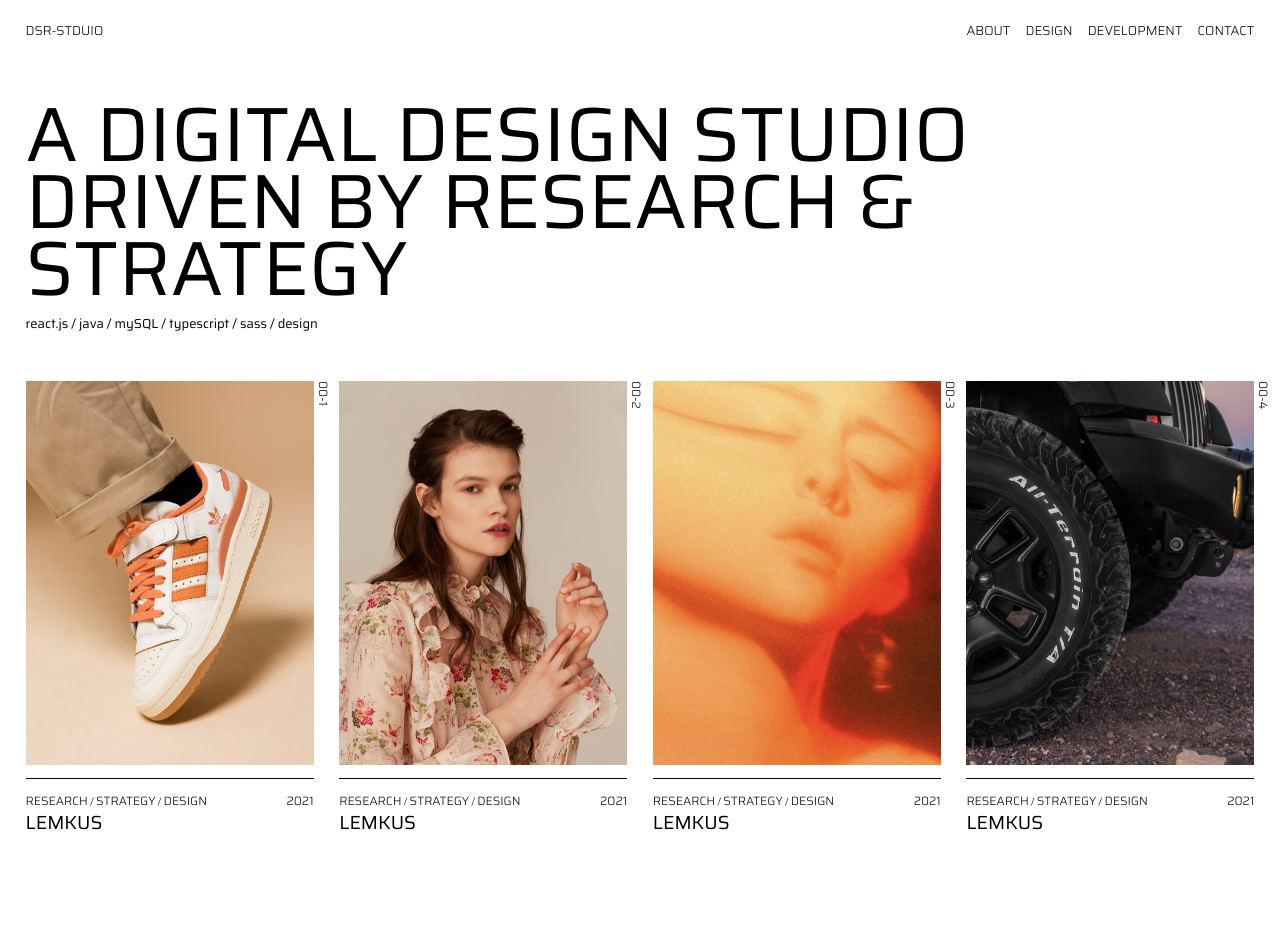
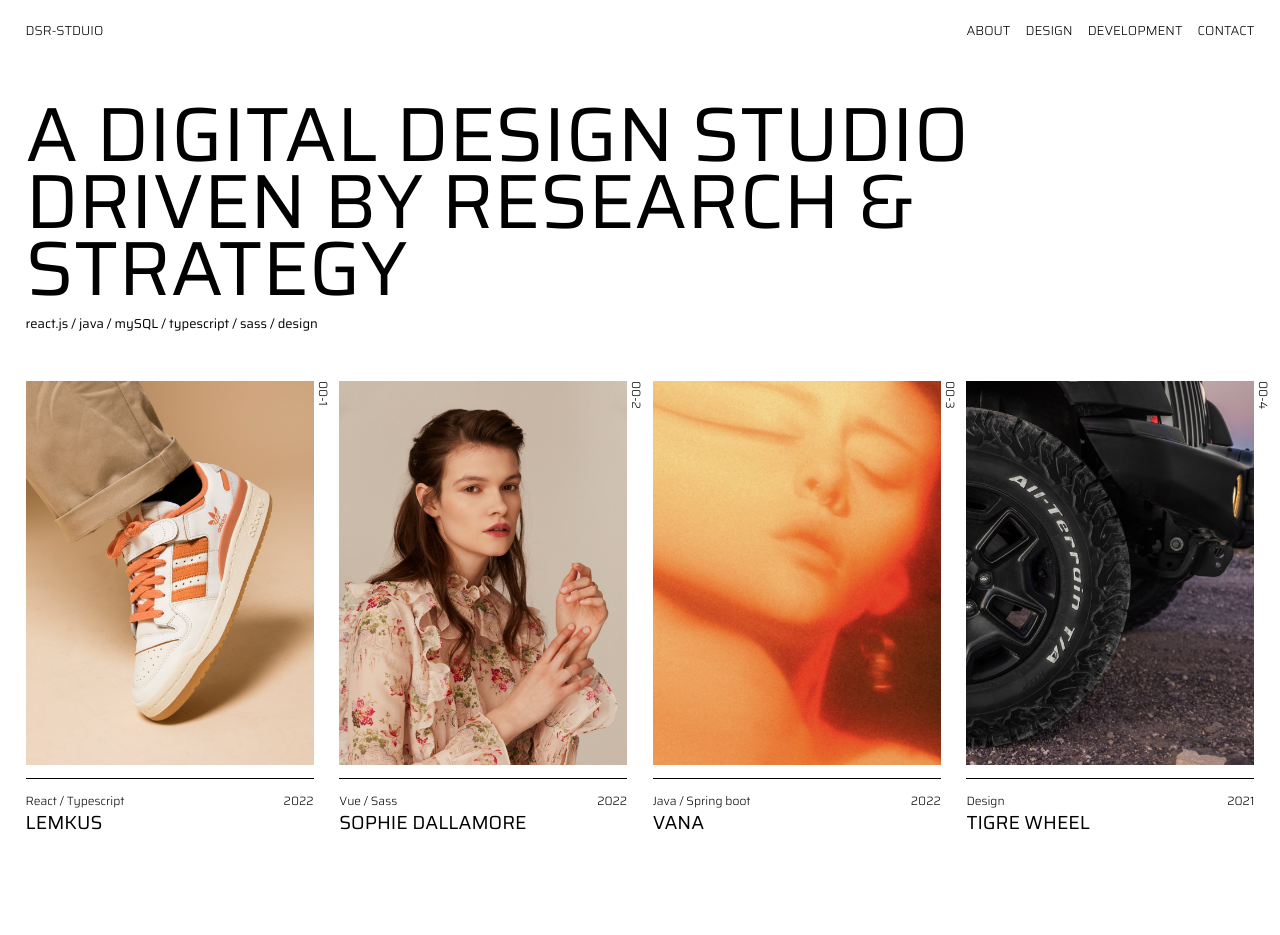
Before and after one commit to deoksoorr/portfolio, a React (Vite) app: page / in a window 1280 px wide. Shown: the top 935 px of the page. Built offline with nearby package versions, Linux system fonts and the light colour scheme.

Commit message:
2022-06-19 commit

```diff
--- a/src/component/about/About.tsx
+++ b/src/component/about/About.tsx
@@ -3,10 +3,11 @@ import styled from 'styled-components';
 import { useScroll } from 'react-use';
 
 const About = () => {
+  /*
   const scrollRef = React.useRef(null);
   const { x, y } = useScroll(scrollRef);
   console.log(y);
-
+*/
   return (
     <>
       <Box>
@@ -26,13 +27,13 @@ const About = () => {
               development, we build digital experiences that transform the way
               people connect and interact with brands.
             </span>
-            <div>
-              <button type="button" className="btn_about">
-                <p>ABOUT US</p>
-              </button>
-              <button type="button" className="btn_get">
-                <p>GET TO NOW US</p>
-              </button>
+            <div className="btn-outer">
+              <div className="btn-mask btn-bottom">
+                <div className="btn-text">Get to know us</div>
+              </div>
+              <div className="btn-mask btn-top">
+                <div className="btn-text">ABOUT US</div>
+              </div>
             </div>
           </li>
         </ul>
@@ -78,29 +79,40 @@ const Box = styled.div`
         color: #2a2a2a;
         margin-bottom: 2vw;
       }
-      > div {
+      > .btn-outer {
+        cursor: pointer;
         position: relative;
-        font-size: 12px;
-        line-height: 14px;
-        > button {
+        .btn-mask.btn-bottom {
+          align-items: flex-start;
+          background-color: #ccc4b9;
+          justify-content: flex-start;
+          padding-left: 24px;
+          display: flex;
+          clip-path: inset(0px 54.2186px 0px 0px round 999px);
+        }
+        .btn-mask.btn-top {
+          border-radius: 0;
+          background-color: #2a2a2a;
+          color: #f0f0f0;
+          clip-path: inset(0px round 999px);
+        }
+        .btn-mask {
           position: absolute;
+          display: flex;
           padding: 4px 12px;
-          clip-path: inset(1px round 9999px);
-          transition-delay: 1.5s;
-          > p {
-            font-size: 11px;
+          justify-content: flex-start;
+          align-items: flex-start;
+          .btn-text {
+            font-size: 12px;
             line-height: 14px;
-            font-weight: 300;
           }
         }
-        > .btn_about {
-          z-index: 10;
-          background: #2a2a2a;
-          color: #fff;
-        }
+        :hover {
+          .btn-mask.btn-bottom {
+          }
 
-        > button.btn_get {
-          display: none;
+          .btn-mask.btn-top {
+          }
         }
       }
     }
--- a/src/component/home/Gallery.tsx
+++ b/src/component/home/Gallery.tsx
@@ -1,105 +1,44 @@
 import styled from 'styled-components';
+import { useAboutStore } from '../../store/about';
 
 const Gallery = () => {
+  const { aboutList } = useAboutStore((state) => state);
   return (
     <Box>
       <ul>
-        <li>
+        {aboutList.map((item, i) => {
+          /*
+          var obj = item.stack.length;
+          console.log(obj);
+          let stack = item.stack;
+          if (item.stack.length >= 2) {
+            stack[2] = stack[1];
+            stack[1] = '/'
+          }
+          */
+          return (
+            <li key={i}>
               <a href="" rel="noopener noreferrer">
                 <div>
                   <div>
-                <img src={`/images/home/01.jpeg`} alt="" />
+                    <img src={`/images/home/${item.id}.jpeg`} alt="" />
                   </div>
                   <span />
                   <ul>
                     <li>
-                  <span>RESEARCH</span>
-                  <em> / </em>
-                  <span>STRATEGY</span>
-                  <em> / </em>
-                  <span>DESIGN</span>
+                      <span>{item.stack}</span>
                     </li>
                     <li>
-                  <span>2021</span>
+                      <span>{item.year}</span>
                     </li>
                   </ul>
-              <p>LEMKUS</p>
+                  <p>{item.name}</p>
                 </div>
               </a>
-          <span>00-1</span>
+              <span>{item.num}</span>
             </li>
-        <li>
-          <a href="" rel="noopener noreferrer">
-            <div>
-              <div>
-                <img src={`/images/home/02.jpeg`} alt="" />
-              </div>
-              <span />
-              <ul>
-                <li>
-                  <span>RESEARCH</span>
-                  <em> / </em>
-                  <span>STRATEGY</span>
-                  <em> / </em>
-                  <span>DESIGN</span>
-                </li>
-                <li>
-                  <span>2021</span>
-                </li>
-              </ul>
-              <p>LEMKUS</p>
-            </div>
-          </a>
-          <span>00-2</span>
-        </li>
-        <li>
-          <a href="" rel="noopener noreferrer">
-            <div>
-              <div>
-                <img src={`/images/home/03.jpeg`} alt="" />
-              </div>
-              <span />
-              <ul>
-                <li>
-                  <span>RESEARCH</span>
-                  <em> / </em>
-                  <span>STRATEGY</span>
-                  <em> / </em>
-                  <span>DESIGN</span>
-                </li>
-                <li>
-                  <span>2021</span>
-                </li>
-              </ul>
-              <p>LEMKUS</p>
-            </div>
-          </a>
-          <span>00-3</span>
-        </li>
-        <li>
-          <a href="" rel="noopener noreferrer">
-            <div>
-              <div>
-                <img src={`/images/home/04.jpeg`} alt="" />
-              </div>
-              <span />
-              <ul>
-                <li>
-                  <span>RESEARCH</span>
-                  <em> / </em>
-                  <span>STRATEGY</span>
-                  <em> / </em>
-                  <span>DESIGN</span>
-                </li>
-                <li>
-                  <span>2021</span>
-                </li>
-              </ul>
-              <p>LEMKUS</p>
-            </div>
-          </a>
-          <span>00-4</span>
-        </li>
+          );
+        })}
       </ul>
     </Box>
   );
--- a/src/main.tsx
+++ b/src/main.tsx
@@ -3,7 +3,7 @@ import ReactDOM from 'react-dom/client';
 import App from './App';
 
 ReactDOM.createRoot(document.getElementById('root')!).render(
-  <React.StrictMode>
-    <App />
-  </React.StrictMode>,
+  // <React.StrictMode>
+  <App />,
+  //</React.StrictMode>,
 );
--- /dev/null
+++ b/src/store/about.tsx
@@ -0,0 +1,47 @@
+import create from 'zustand';
+interface UseAboutStoreType {
+  aboutList: {
+    id: string;
+    num: string;
+    stack: string[];
+    year: number;
+    name: string;
+  }[];
+  detail: {}[];
+}
+
+const useAboutStore = create<UseAboutStoreType>((set) => ({
+  aboutList: [
+    {
+      id: '01',
+      num: '00-1',
+      stack: ['React', ' / ', 'Typescript'],
+      year: 2022,
+      name: 'LEMKUS',
+    },
+    {
+      id: '02',
+      num: '00-2',
+      stack: ['Vue', ' / ', 'Sass'],
+      year: 2022,
+      name: 'SOPHIE DALLAMORE',
+    },
+    {
+      id: '03',
+      num: '00-3',
+      stack: ['Java', ' / ', 'Spring boot'],
+      year: 2022,
+      name: 'VANA',
+    },
+    {
+      id: '04',
+      num: '00-4',
+      stack: ['Design'],
+      year: 2021,
+      name: 'TIGRE WHEEL',
+    },
+  ],
+  detail: [],
+}));
+
+export { useAboutStore };
```
Lines whose indentation alone changed are shown as unchanged.
